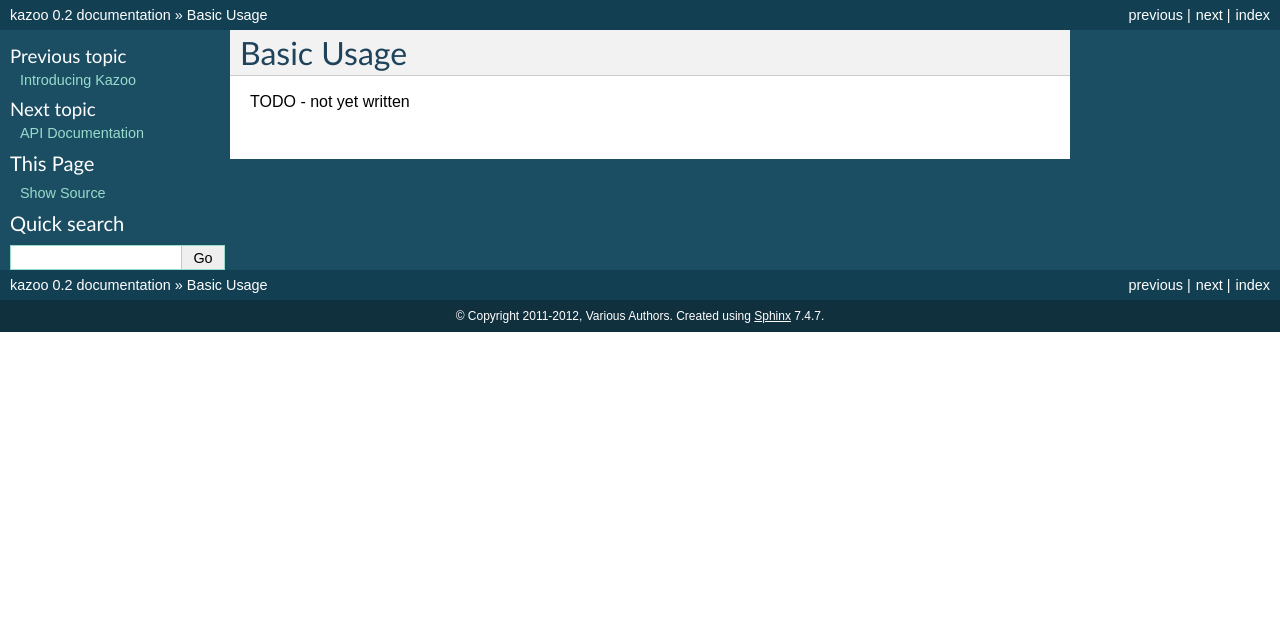
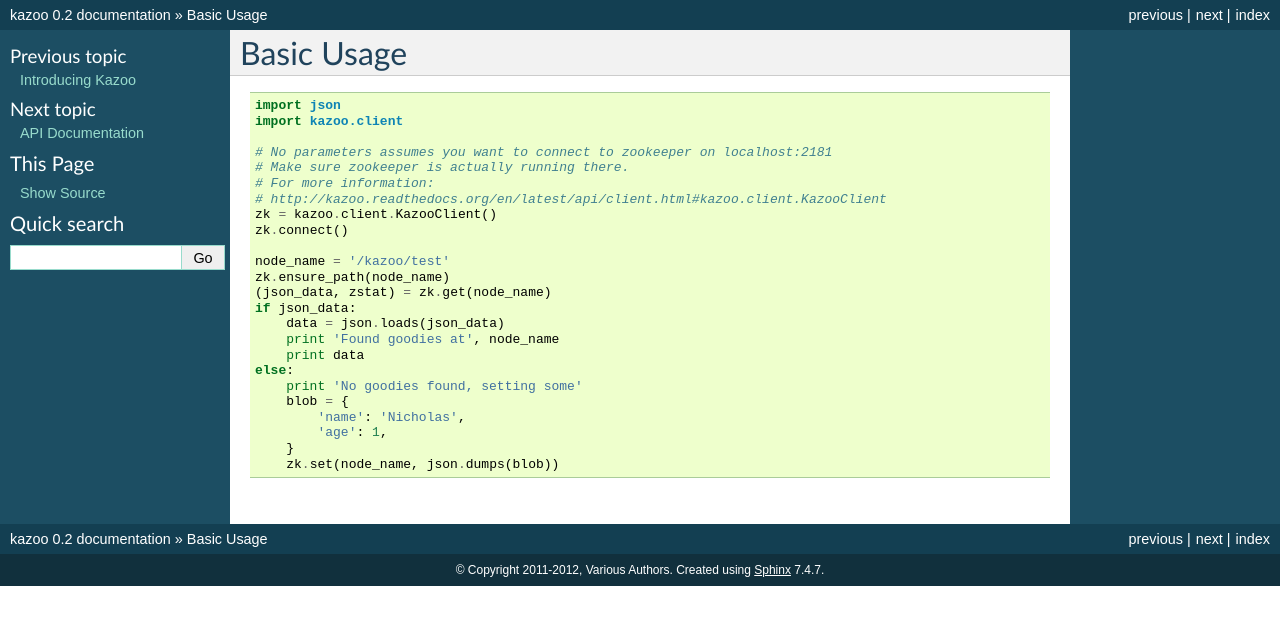
Before and after one commit to python-zk/kazoo, a Sphinx documentation site: the page built from docs/basic_usage.rst, in a window 1280 px wide. Shown: the top 625 px of the page. Built offline with Sphinx 7.4.7, drawn with Linux system fonts in a browser that asks for light colours.

Commit message:
Basic get + set example.
Uses json for serialization and defaults for everything.

```diff
--- a/docs/basic_usage.rst
+++ b/docs/basic_usage.rst
@@ -4,4 +4,29 @@
 Basic Usage
 ===========
 
-TODO - not yet written
+.. code-block:: python
+
+    import json
+    import kazoo.client
+
+    # No parameters assumes you want to connect to zookeeper on localhost:2181
+    # Make sure zookeeper is actually running there.
+    # For more information:
+    # http://kazoo.readthedocs.org/en/latest/api/client.html#kazoo.client.KazooClient
+    zk = kazoo.client.KazooClient()
+    zk.connect()
+
+    node_name = '/kazoo/test'
+    zk.ensure_path(node_name)
+    (json_data, zstat) = zk.get(node_name)
+    if json_data:
+        data = json.loads(json_data)
+        print 'Found goodies at', node_name
+        print data
+    else:
+        print 'No goodies found, setting some'
+        blob = {
+            'name': 'Nicholas',
+            'age': 1,
+        }
+        zk.set(node_name, json.dumps(blob))
```
